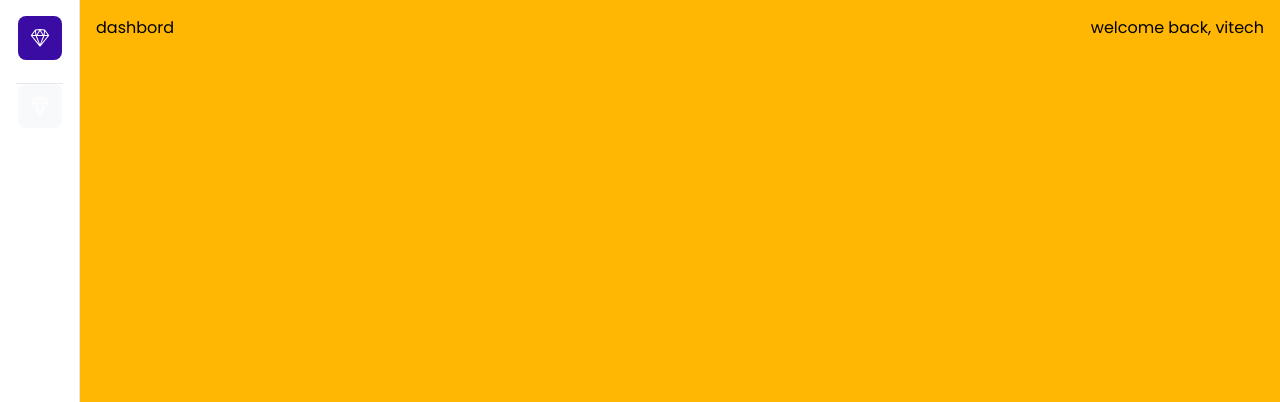
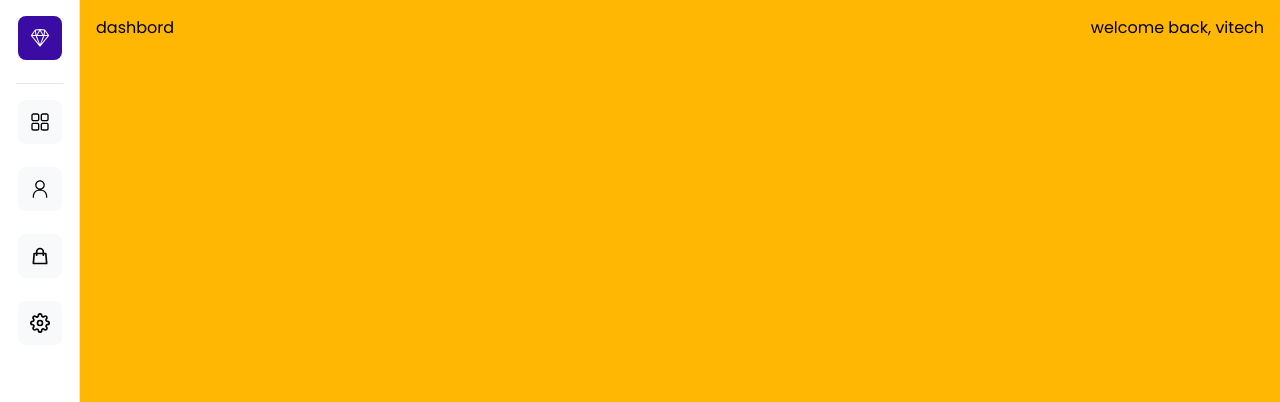
Before and after one commit to owusuvictorjnr/Nextjs-Admin-Dashboard, a Next.js app: page / in a window 1280 px wide. Shown: the top 402 px of the page. Built offline with nearby package versions, Linux system fonts and the light colour scheme.

Commit message:
Feature: Add dashboard and other icons

```diff
--- a/components/Sidebar.js
+++ b/components/Sidebar.js
@@ -1,6 +1,8 @@
 import Link from 'next/link';
 import React from 'react';
-import { RxSketchLogo } from 'react-icons/rx';
+import { RxSketchLogo, RxDashboard, RxPerson } from 'react-icons/rx';
+import { HiOutlineShoppingBag } from 'react-icons/hi';
+import { FiSettings } from 'react-icons/fi';
 
 const Sidebar = ({ children }) => {
   return (
@@ -14,8 +16,26 @@ const Sidebar = ({ children }) => {
           </Link>
           <span className="p-2 border-b-[1px] border-gray-200 w-full"></span>
           <Link href={'/'} className="">
-            <div className="bg-[#f8f9fa] hover:bg-[#e9ecef] text-[#ffffff] p-3 rounded-lg inline-block">
-              <RxSketchLogo size={20} />
+            <div className="bg-[#f8f9fa] hover:bg-[#e9ecef] cursor-pointer mt-4 p-3 rounded-lg inline-block">
+              <RxDashboard size={20} />
+            </div>
+          </Link>
+
+          <Link href={'/student'} className="">
+            <div className="bg-[#f8f9fa] hover:bg-[#e9ecef] cursor-pointer mt-4 p-3 rounded-lg inline-block">
+              <RxPerson size={20} />
+            </div>
+          </Link>
+
+          <Link href={'/registration'} className="">
+            <div className="bg-[#f8f9fa] hover:bg-[#e9ecef] cursor-pointer mt-4 p-3 rounded-lg inline-block">
+              <HiOutlineShoppingBag size={20} />
+            </div>
+          </Link>
+
+          <Link href={'/'} className="">
+            <div className="bg-[#f8f9fa] hover:bg-[#e9ecef] cursor-pointer mt-4 p-3 rounded-lg inline-block">
+              <FiSettings size={20} />
             </div>
           </Link>
         </div>
```
